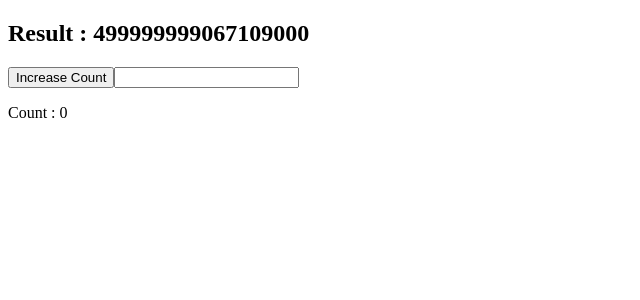
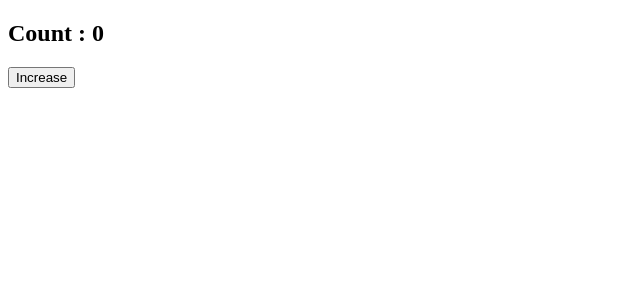
Before and after one commit to sharmayush11/react_learning, a React (Vite) app: page / in a window 1280 px wide. Shown: the top 300 px of the page, without its empty margins (0-640 px from the left). Built offline with nearby package versions, Linux system fonts and the light colour scheme.

Commit message:
useCallback

```diff
--- a/src/App.jsx
+++ b/src/App.jsx
@@ -1,10 +1,10 @@
 
-import WithUseMemo from './useMemo.jsx'
+import Counterrr from './Counterrr.jsx'
 
 function App() {
   return (
     <>
-      <WithUseMemo/>
+      <Counterrr/>
     </>
   )
 }
--- /dev/null
+++ b/src/Counterrr.jsx
@@ -0,0 +1,18 @@
+import { useState, useCallback} from 'react'
+
+function Counterrr() {
+  const [count, setCount] = useState(0)
+
+  const increment = useCallback(() => {
+    setCount((prev) => prev + 1)
+  }, [])
+
+  return (
+    <div>
+        <h2>Count : {count}</h2>
+        <button onClick={increment}>Increase</button>
+    </div>
+  )
+}
+
+export default Counterrr
```
